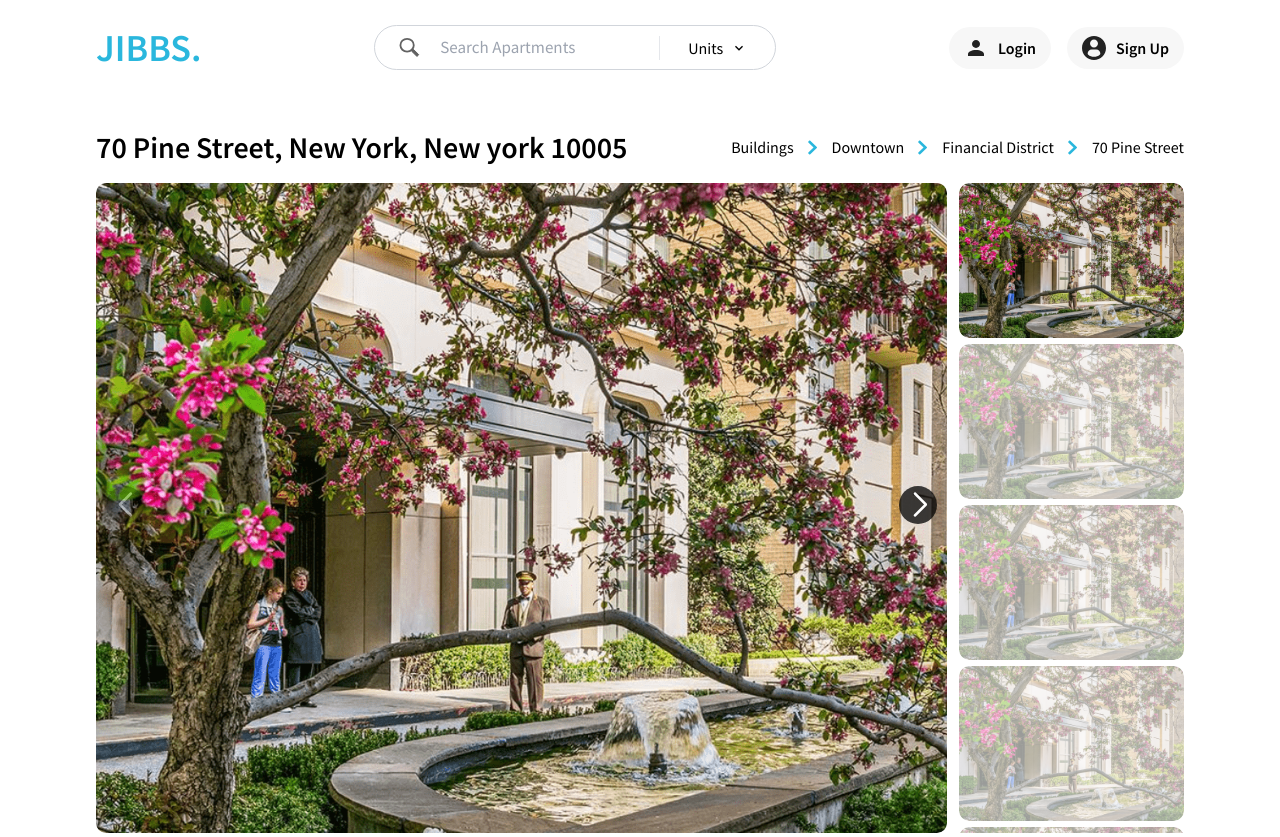
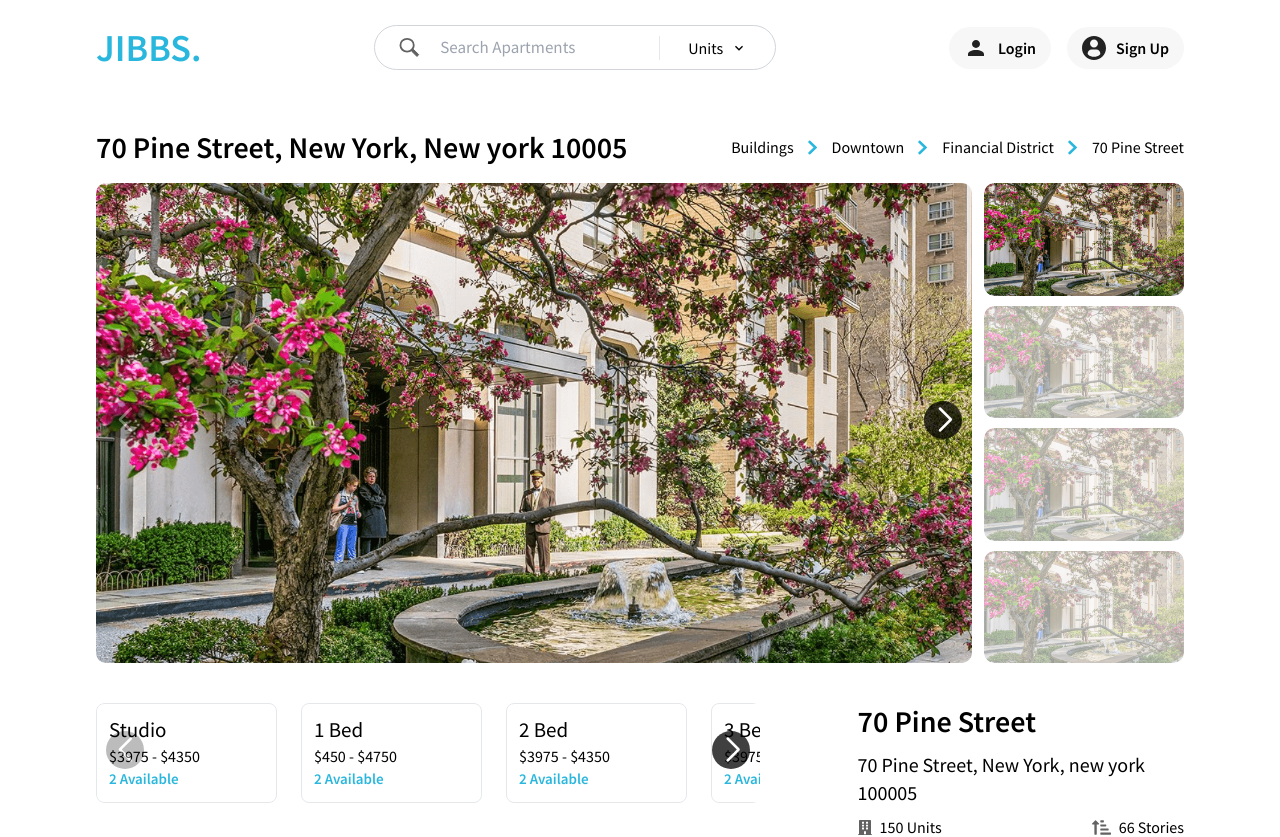
Before and after one commit to shariful10/jiibs, a Next.js app: page /building-details in a window 1280 px wide. Shown: the top 837 px of the page. Built offline with nearby package versions, Linux system fonts and the light colour scheme.

Commit message:
fixed slider issues

```diff
--- a/src/Components/BuildingImageSlider/Slider.jsx
+++ b/src/Components/BuildingImageSlider/Slider.jsx
@@ -21,7 +21,7 @@ export default function BuildingSlider() {
   const [thumbsSwiper, setThumbsSwiper] = useState(null);
 
   return (
-    <div className="flex justify-between gap-3 h-[650px]">
+    <div className="flex justify-between gap-3 h-[480px]">
       <Swiper
         direction={"vertical"}
         slidesPerView={1}
@@ -39,7 +39,7 @@ export default function BuildingSlider() {
         {images?.map((img, index) => (
           <SwiperSlide
             key={index}
-            className="min-w-full h-[600px] rounded-lg overflow-hidden !m-0"
+            className="min-w-full !h-full !mb-2 rounded-lg"
           >
             <Image
               src={sliderImage}
@@ -62,7 +62,7 @@ export default function BuildingSlider() {
       >
         {images?.map((image, idx) => (
           <SwiperSlide key={idx}>
-            <Image src={sliderImage} className="w-full h-8" alt="" />
+            <Image src={sliderImage} className="w-full" alt="" />
           </SwiperSlide>
         ))}
       </Swiper>
--- a/src/Components/BuildingImageSlider/styles.css
+++ b/src/Components/BuildingImageSlider/styles.css
@@ -20,7 +20,7 @@
 }
 
 .swiper_tabs {
-  max-width: 225px;
+  max-width: 200px;
   width: 100%;
   height: 100%;
 }
@@ -34,12 +34,11 @@
 
 .swiper_tabs .swiper-slide {
   width: 100% !important;
-  max-height: 157px !important;
   height: 100%;
   opacity: 0.4;
   border-radius: 10px;
   margin-right: 0px !important;
-  margin-bottom: 0px !important;
+  margin-bottom: 4px !important;
   overflow: hidden;
   cursor: pointer !important;
 }
--- /dev/null
+++ b/src/Components/Pages/building-details/Description/AboutSide/Studio.css
@@ -0,0 +1,4 @@
+/* .studio_slider .swiper-wrapper {
+  max-width: 500px !important;
+  width: 100% !important;
+} */
--- a/src/Components/Pages/building-details/Description/AboutSide/StudioBed.jsx
+++ b/src/Components/Pages/building-details/Description/AboutSide/StudioBed.jsx
@@ -3,6 +3,7 @@
 import React from "react";
 import { Swiper, SwiperSlide } from "swiper/react";
 import { Navigation } from "swiper/modules";
+import "./Studio.css";
 
 // Import Swiper styles
 import "swiper/css";
@@ -24,10 +25,11 @@ const StudioBedSlide = ({ betData = [] }) => {
         nextEl: ".swiper-button-next",
         prevEl: ".swiper-button-prev",
       }}
-      className="w-full rounded-lg studio_slider"
+      className="w-full !flex rounded-lg studio_slider"
     >
       <div className="swiper-button-next bg-slate-200" />
       <div className="swiper-button-prev bg-slate-200" />
+
       {betData?.map((bet, index) => (
         <SwiperSlide
           key={index}
```
